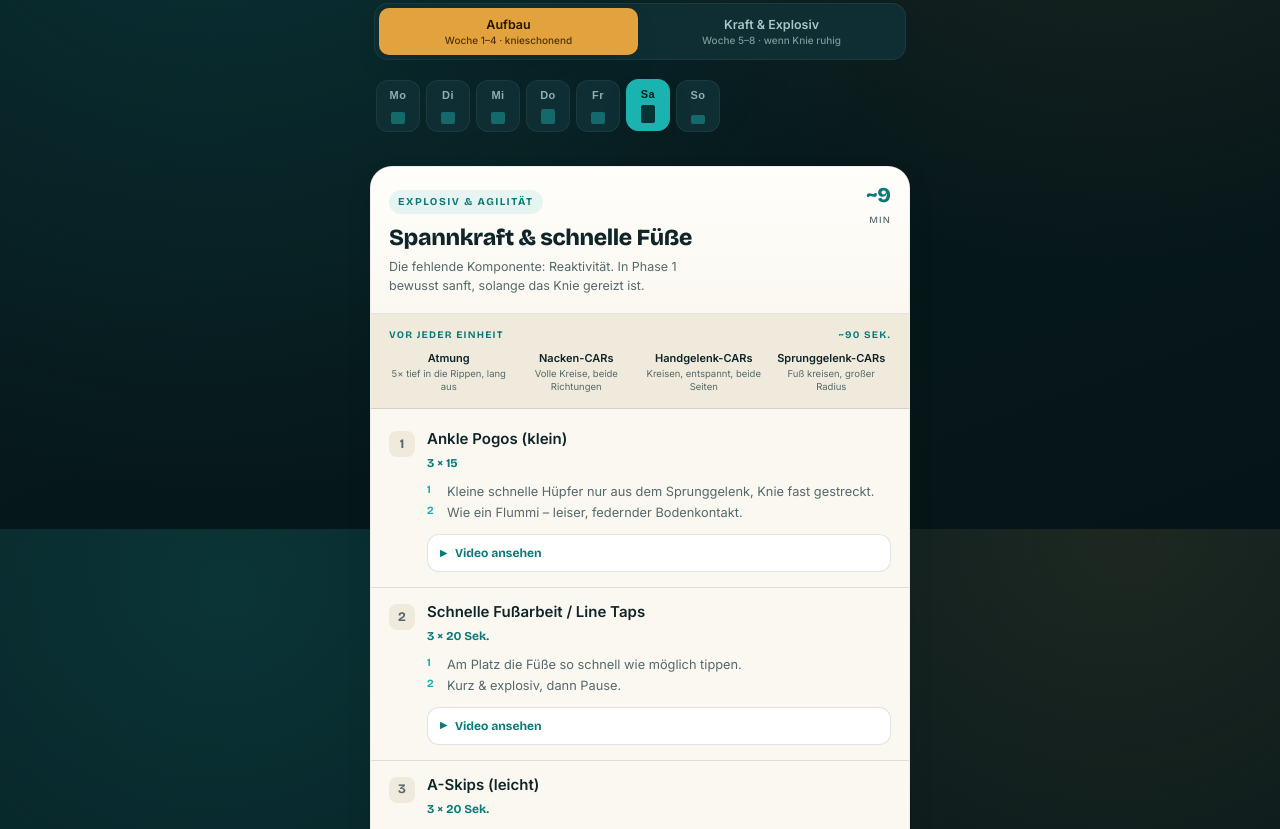
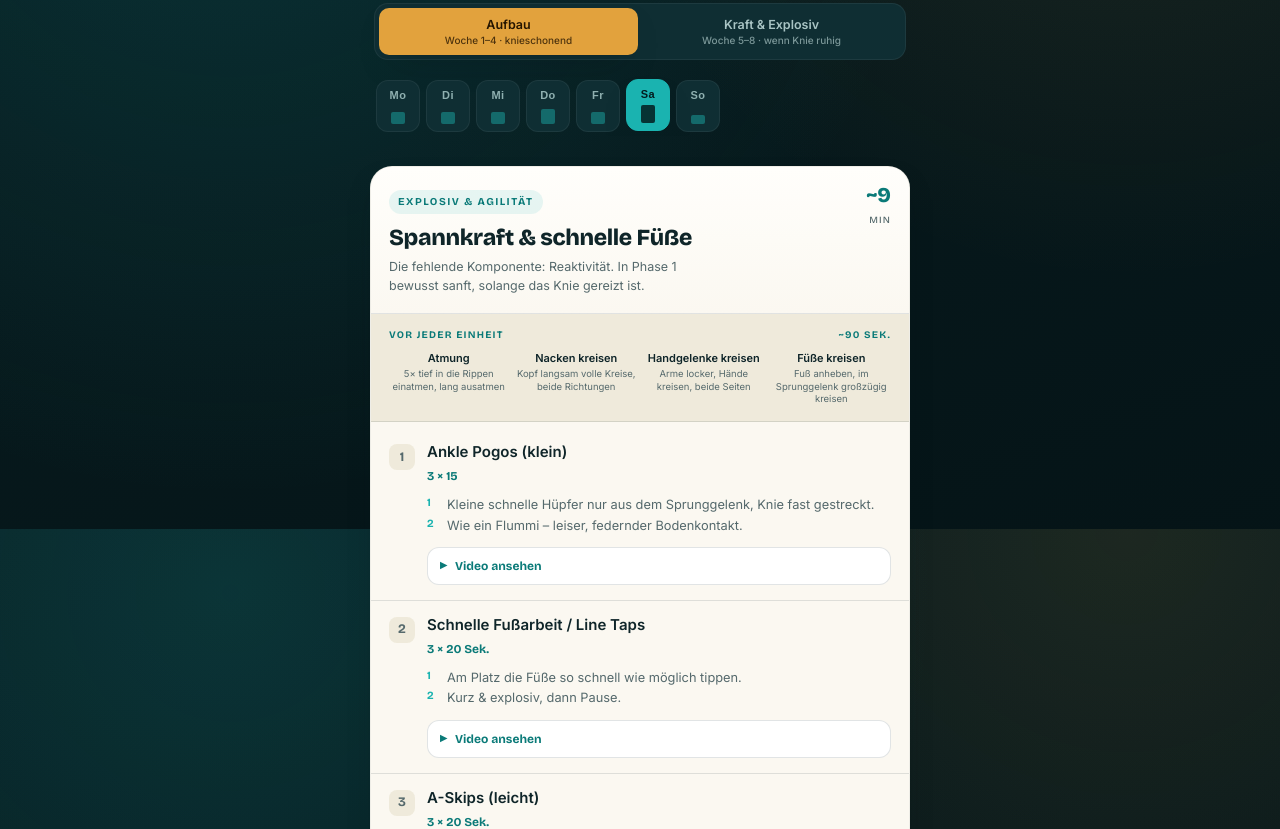
Before and after one commit to TradesByChipsy/MobilityRoutine, a plain HTML site: page index.html in a window 1280 px wide. Shown: the part 271-1100 px from the top of the page. Drawn offline with nearby package versions, Linux system fonts and the light colour scheme.

Commit message:
Replace CARs jargon with plain German exercise names

```diff
--- a/index.html
+++ b/index.html
@@ -189,7 +189,7 @@
         <p><span class="pill y"></span><strong>4+/10 oder am Folgetag schlechter</strong> → Reichweite verkleinern, Gewicht raus, flacher werden.</p>
         <p><span class="pill r"></span><strong>Stechend, blockierend, plötzlich</strong> → Übung stoppen. Hält es an, ab zum Physio/Sportarzt.</p>
         <p style="margin-top:12px;color:#eaf3f2"><strong>Progression:</strong> Wo 1–2 nur Körpergewicht &amp; sauber lernen · Wo 3–4 leichtes Gewicht, etwas tiefer · Wo 5–6 auf <em>Kraft &amp; Explosiv</em> wechseln, sobald das Knie ruhig ist · Wo 7–8 volle Reichweite und mehr Tempo.</p>
-        <p><strong>Self-Check alle 2 Wochen:</strong> Tiefe Hocke, Übergangsknie und Schulter-CARs kurz filmen oder notieren — kleine ROM-Zugewinne sieht man selten im Moment, aber im Vergleich über Wochen.</p>
+        <p><strong>Check alle 2 Wochen:</strong> Tiefe Hocke, Ausfallschritt-Knie und Schulterkreisen kurz filmen oder notieren — kleine Fortschritte in der Beweglichkeit sieht man selten im Moment, aber im Vergleich über Wochen.</p>
         <p style="color:#9fbcbc">Kein Ersatz für ärztlichen Rat. Bei anhaltenden Knieschmerzen ohne Sturz einmal abklären lassen.</p>
       </div>
     </details>
@@ -236,7 +236,7 @@ const EX = {
     steps:["Auf einem Bein, Knie leicht gebeugt.","Aus der Hüfte nach vorne kippen, hinteres Bein hebt, Rücken gerade."]},
   catCow:{name:"Cat-Cow + Brustwirbel-Rotation",vid:"2tFpdTfIbKw",yt:"cat cow thoracic rotation exercise",
     steps:["Vierfüßler: Rücken runden (Katze) und senken (Kuh) im Wechsel.","Dann eine Hand hinter den Kopf, Ellbogen zur Decke öffnen."]},
-  shoulderCAR:{name:"Schulter-CARs (Kreise)",vid:"2hyNG1U5wYs",yt:"shoulder CARs controlled articular rotations",
+  shoulderCAR:{name:"Schulter kreisen (volle Kreise)",vid:"2hyNG1U5wYs",yt:"shoulder CARs controlled articular rotations",
     steps:["Arm gestreckt, größtmöglichen Kreis ziehen.","Langsam & kontrolliert, ohne Schwung; beide Richtungen."]},
   hang:{name:"An der Stange hängen",vid:"3CEmHJXbNpc",yt:"dead hang how to benefits",
     steps:["An eine Klimmzugstange greifen, entspannt aushängen.","Schultern lang lassen, ruhig atmen."]},
@@ -300,10 +300,10 @@ const DAYS = [
 ];
 
 const WARMUP=[
-  {name:"Atmung",cue:"5× tief in die Rippen, lang aus"},
-  {name:"Nacken-CARs",cue:"Volle Kreise, beide Richtungen"},
-  {name:"Handgelenk-CARs",cue:"Kreisen, entspannt, beide Seiten"},
-  {name:"Sprunggelenk-CARs",cue:"Fuß kreisen, großer Radius"}
+  {name:"Atmung",cue:"5× tief in die Rippen einatmen, lang ausatmen"},
+  {name:"Nacken kreisen",cue:"Kopf langsam volle Kreise, beide Richtungen"},
+  {name:"Handgelenke kreisen",cue:"Arme locker, Hände kreisen, beide Seiten"},
+  {name:"Füße kreisen",cue:"Fuß anheben, im Sprunggelenk großzügig kreisen"}
 ];
 const warmupEl=document.getElementById('warmup');
 WARMUP.forEach(w=>{
```
